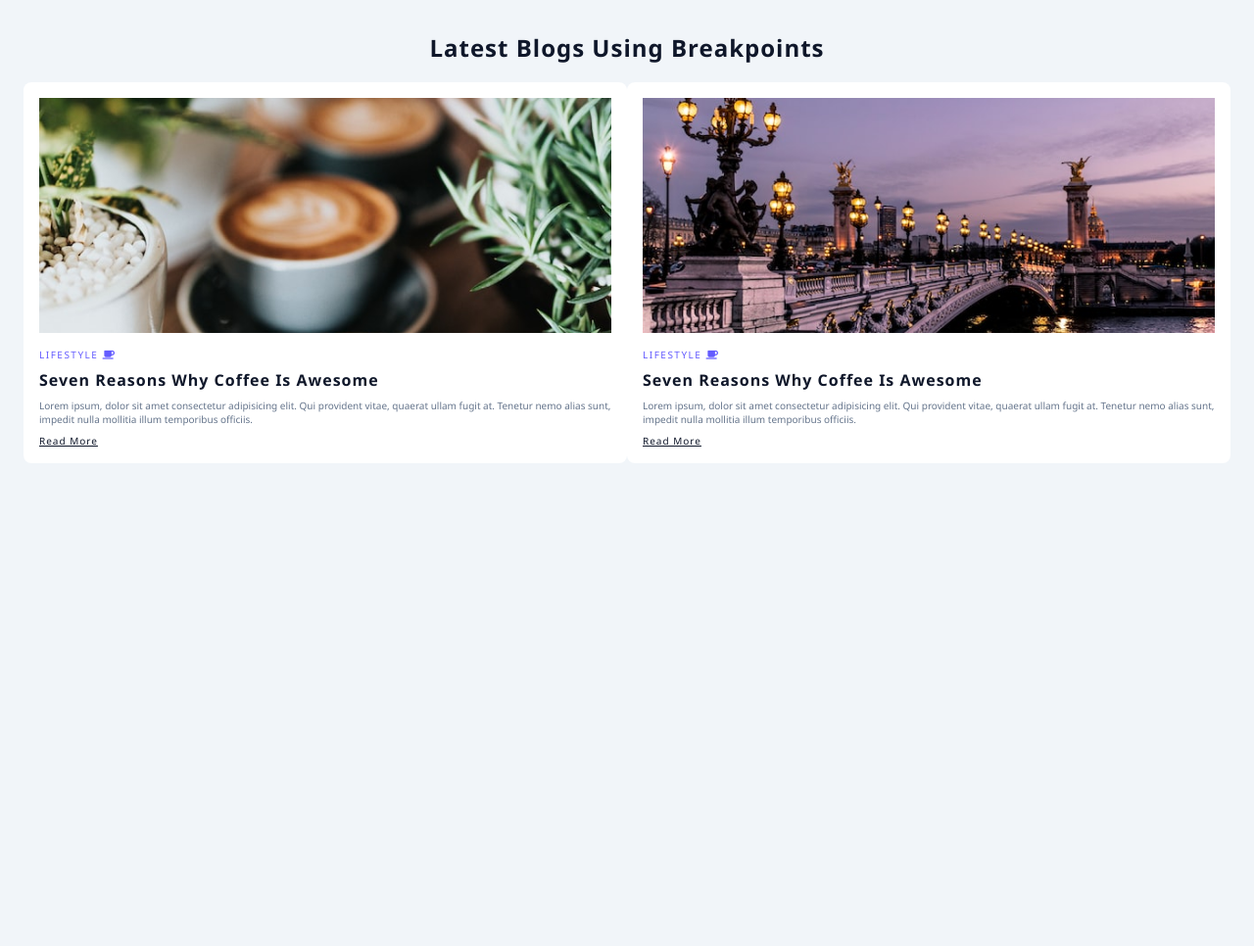
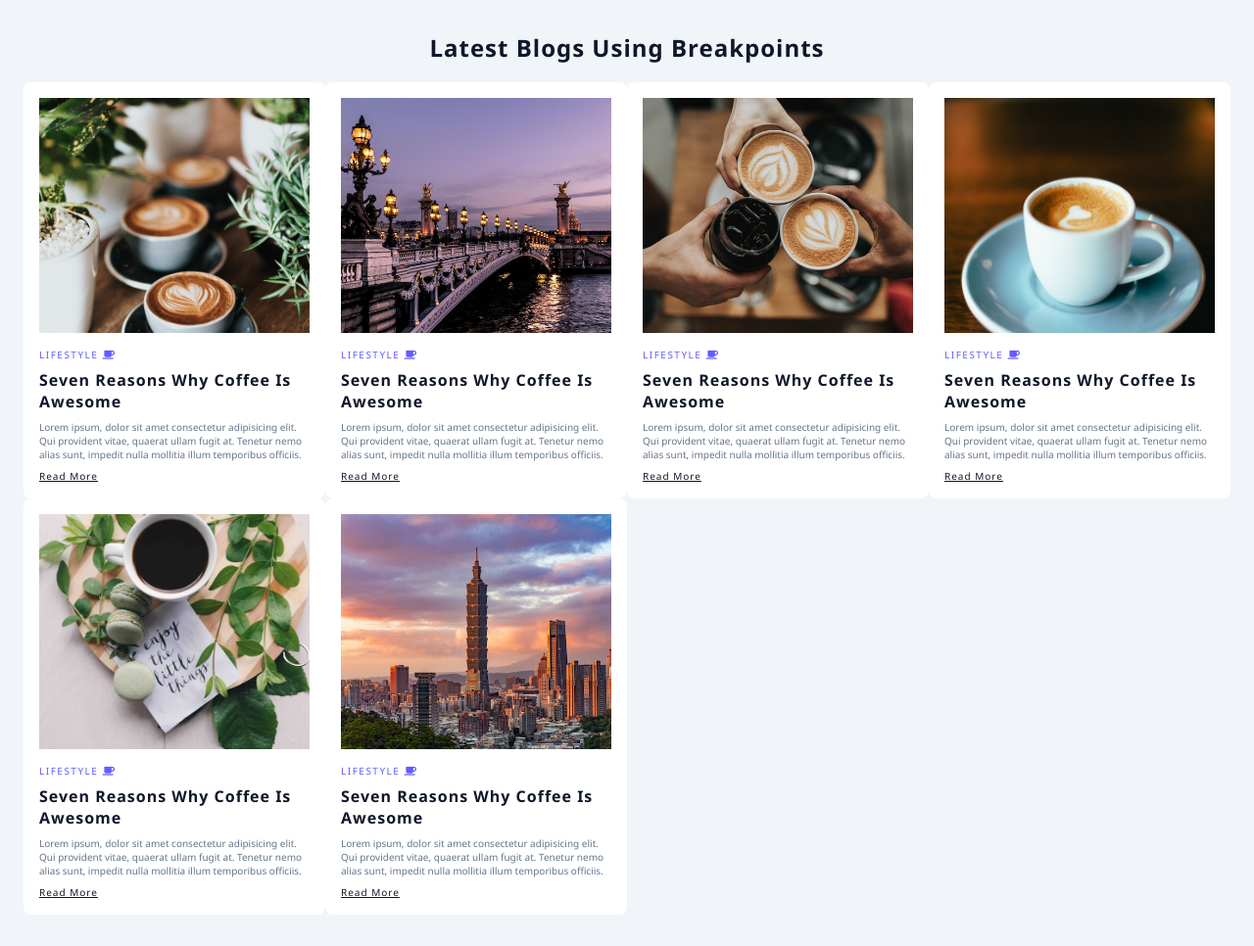
Before and after one commit to hang0727/1131-sweb-demo-31, a plain HTML site: page demo/w06_blog_31/index.html in a window 1280 px wide. Shown: the whole page at 98% size. Before the commit the page ends 800 px from the top, so only its background shows below. Drawn offline with Linux system fonts and the light colour scheme.

Commit message:
w06-p3: Show 3 blogs in a row with media query min-width: 800px

```diff
--- a/demo/w06_blog_31/css/style_31.css
+++ b/demo/w06_blog_31/css/style_31.css
@@ -84,3 +84,27 @@ body {
         grid-template-columns: 1fr 1fr;
     }
 }
+
+@media screen and (min-width: 800px) {
+    .blogs .blogs-center {
+        grid-template-columns: 1fr 1fr 1fr;
+    }
+}
+
+@media screen and (min-width: 1100px) {
+    .blogs .blogs-center {
+        grid-template-columns: 1fr 1fr 1fr 1fr;
+    }
+}
+
+@media screen and (min-width: 1300px) {
+    .blogs .blogs-center {
+        grid-template-columns: 1fr 1fr 1fr 1fr 1fr;
+    }
+}
+
+@media screen and (min-width: 1600px) {
+    .blogs .blogs-center {
+        grid-template-columns: 1fr 1fr 1fr 1fr 1fr 1fr;
+    }
+}
--- a/demo/w06_blog_31/index.html
+++ b/demo/w06_blog_31/index.html
@@ -39,6 +39,58 @@
             <a href="#">Read More</a>
           </div>
         </article>
+        <article class="blog">
+          <img src="./images/photo-3.jpg" alt="" class="img" />
+          <div class="blog-content">
+            <span>
+              lifestyle <i class="fa-solid fa-mug-saucer"></i>
+            </span>
+            <h3>seven reasons why coffee is awesome</h3>
+            <p>
+              Lorem ipsum, dolor sit amet consectetur adipisicing elit. Qui provident vitae, quaerat ullam fugit at. Tenetur nemo alias sunt, impedit nulla mollitia illum temporibus officiis.
+            </p>
+            <a href="#">Read More</a>
+          </div>
+        </article>
+        <article class="blog">
+          <img src="./images/photo-4.jpg" alt="" class="img" />
+          <div class="blog-content">
+            <span>
+              lifestyle <i class="fa-solid fa-mug-saucer"></i>
+            </span>
+            <h3>seven reasons why coffee is awesome</h3>
+            <p>
+              Lorem ipsum, dolor sit amet consectetur adipisicing elit. Qui provident vitae, quaerat ullam fugit at. Tenetur nemo alias sunt, impedit nulla mollitia illum temporibus officiis.
+            </p>
+            <a href="#">Read More</a>
+          </div>
+        </article>
+        <article class="blog">
+          <img src="./images/photo-5.jpg" alt="" class="img" />
+          <div class="blog-content">
+            <span>
+              lifestyle <i class="fa-solid fa-mug-saucer"></i>
+            </span>
+            <h3>seven reasons why coffee is awesome</h3>
+            <p>
+              Lorem ipsum, dolor sit amet consectetur adipisicing elit. Qui provident vitae, quaerat ullam fugit at. Tenetur nemo alias sunt, impedit nulla mollitia illum temporibus officiis.
+            </p>
+            <a href="#">Read More</a>
+          </div>
+        </article>
+        <article class="blog">
+          <img src="./images/photo-6.jpg" alt="" class="img" />
+          <div class="blog-content">
+            <span>
+              lifestyle <i class="fa-solid fa-mug-saucer"></i>
+            </span>
+            <h3>seven reasons why coffee is awesome</h3>
+            <p>
+              Lorem ipsum, dolor sit amet consectetur adipisicing elit. Qui provident vitae, quaerat ullam fugit at. Tenetur nemo alias sunt, impedit nulla mollitia illum temporibus officiis.
+            </p>
+            <a href="#">Read More</a>
+          </div>
+        </article>
       </div>
     </section>
   </body>
```
Also changed, not shown: demo/md/w06_blog_31/w06-p3.png (added), demo/md/w06_blog_31/w06-p4-1.png (added), demo/md/w06_blog_31/w06-p4-2.png (added), demo/md/w06_blog_31/w06-p4-3.png (added).
